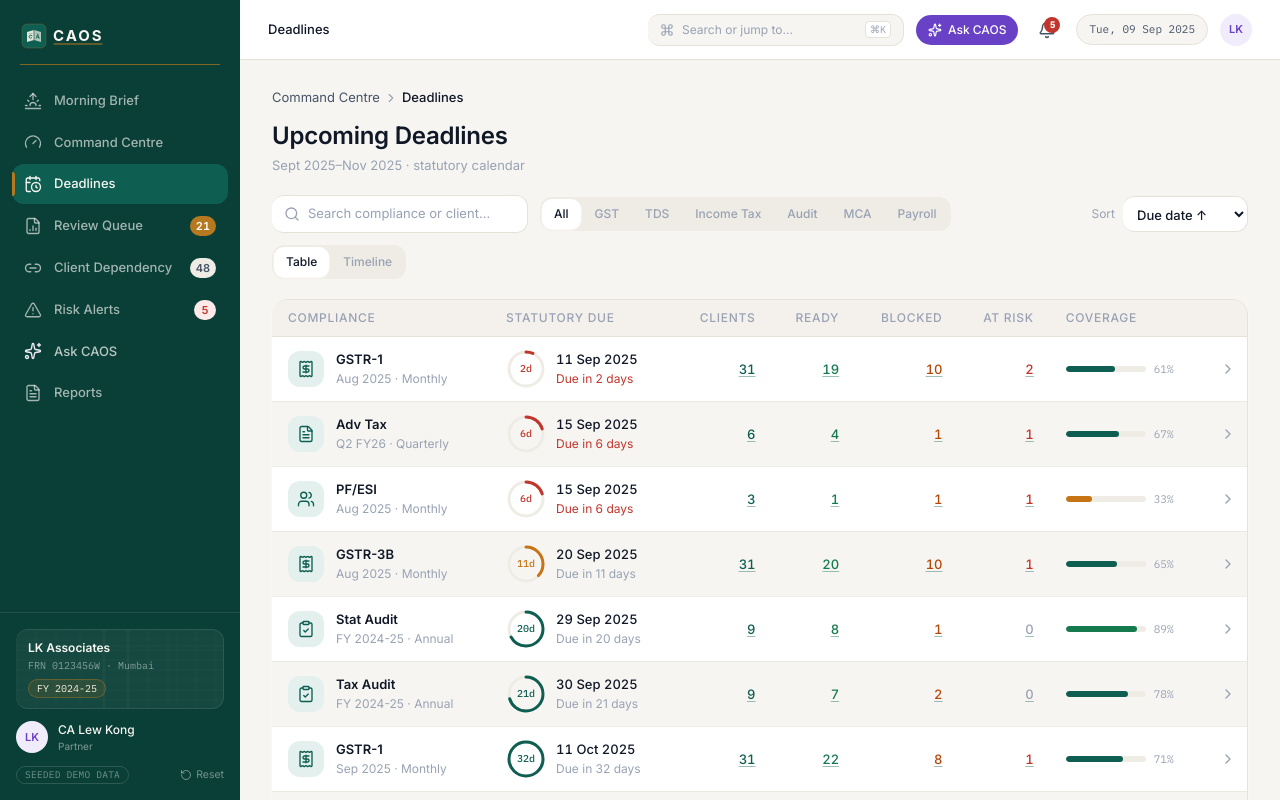
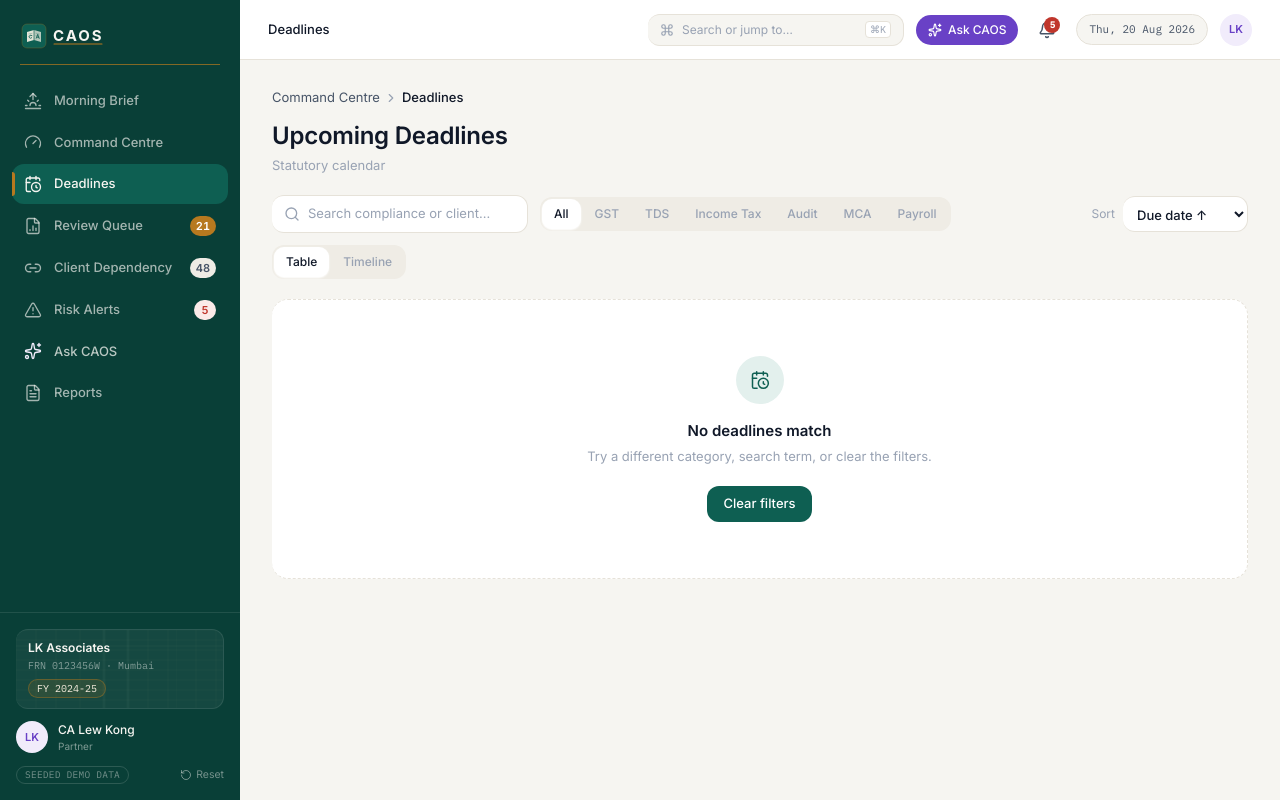
Before and after one commit to jhapran/caos, a React (Vite) app in the folder app/: page /deadlines in a window 1280 px wide. Shown: the top 800 px of the page. Built offline with nearby package versions, Linux system fonts and the light colour scheme.

Commit message:
Update date formatting in reports and layout components to use current date

```diff
--- a/app/src/components/Layout.tsx
+++ b/app/src/components/Layout.tsx
@@ -1,4 +1,6 @@
 import { useEffect, useState } from 'react';
+import { format } from 'date-fns';
+import { DEMO_TODAY } from '@/data';
 import { Outlet, useLocation, useNavigate } from 'react-router-dom';
 import { Bell, Command, Menu, Sparkles } from 'lucide-react';
 import Navbar from './Navbar';
@@ -123,7 +125,7 @@ export default function Layout() {
 
           {/* Date chip */}
           <span className="hidden rounded-full border border-line bg-paper px-3 py-1.5 font-mono text-[11px] text-ink-2 lg:inline-flex">
-            Tue, 09 Sep 2025
+            {format(DEMO_TODAY, 'EEE, dd MMM yyyy')}
           </span>
 
           <Avatar name={FIRM.team[0].name} size="sm" />
--- a/app/src/data/tasks.ts
+++ b/app/src/data/tasks.ts
@@ -16,7 +16,7 @@ import type {
   WorkflowState,
 } from './types';
 
-export const DEMO_TODAY = new Date('2025-09-09T09:30:00+05:30');
+export const DEMO_TODAY = new Date();
 
 // --- seeded PRNG (mulberry32) so the dataset is stable across reloads ---
 function mulberry32(seed: number) {
--- a/app/src/pages/Reports.tsx
+++ b/app/src/pages/Reports.tsx
@@ -1,4 +1,6 @@
 import { useState } from 'react';
+import { format } from 'date-fns';
+import { DEMO_TODAY } from '@/data';
 import { AnimatePresence, motion } from 'framer-motion';
 import { CalendarClock, FileDown, Link2 } from 'lucide-react';
 import { SegmentedControl } from '@/components/Tabs';
@@ -83,7 +85,7 @@ export default function Reports() {
         <div>
           <h1 className="text-[24px] leading-8 font-semibold tracking-[-0.01em] text-ink">Reports</h1>
           <p className="mt-1 text-[14px] text-ink-2">
-            Auto-generated from live Command Centre data · 09 Sep 2025
+            Auto-generated from live Command Centre data · {format(DEMO_TODAY, 'dd MMM yyyy')}
           </p>
         </div>
         <div className="flex flex-wrap items-center gap-2">
--- a/app/src/pages/reports/ReportSheet.tsx
+++ b/app/src/pages/reports/ReportSheet.tsx
@@ -1,7 +1,7 @@
 import { useNavigate } from 'react-router-dom';
 import { format } from 'date-fns';
 import { motion } from 'framer-motion';
-import { AGGREGATES, DEPENDENCY_CLIENTS, FIRM, getDeadlineGroups, REVIEW_COUNTS } from '@/data';
+import { AGGREGATES, DEPENDENCY_CLIENTS, FIRM, getDeadlineGroups, REVIEW_COUNTS, DEMO_TODAY } from '@/data';
 import DeadlineRing from '@/components/DeadlineRing';
 import { cn } from '@/lib/utils';
 import { averageWait } from '../dependency/dependencyModel';
@@ -47,7 +47,7 @@ export default function ReportSheet({ mode }: { mode: 'status' | 'deadlines' })
           <div>
             <div className="font-display text-[18px] leading-6 font-medium text-ink">{FIRM.name}</div>
             <div className="font-mono text-[11px] text-ink-3">
-              Firm Compliance Snapshot · {FIRM.fy} · Generated 09 Sep 2025, 09:12 IST
+              Firm Compliance Snapshot · {FIRM.fy} · Generated {format(DEMO_TODAY, 'dd MMM yyyy, HH:mm')} IST
             </div>
           </div>
           <div className="ml-auto text-right font-mono text-[11px] text-ink-3">
```
